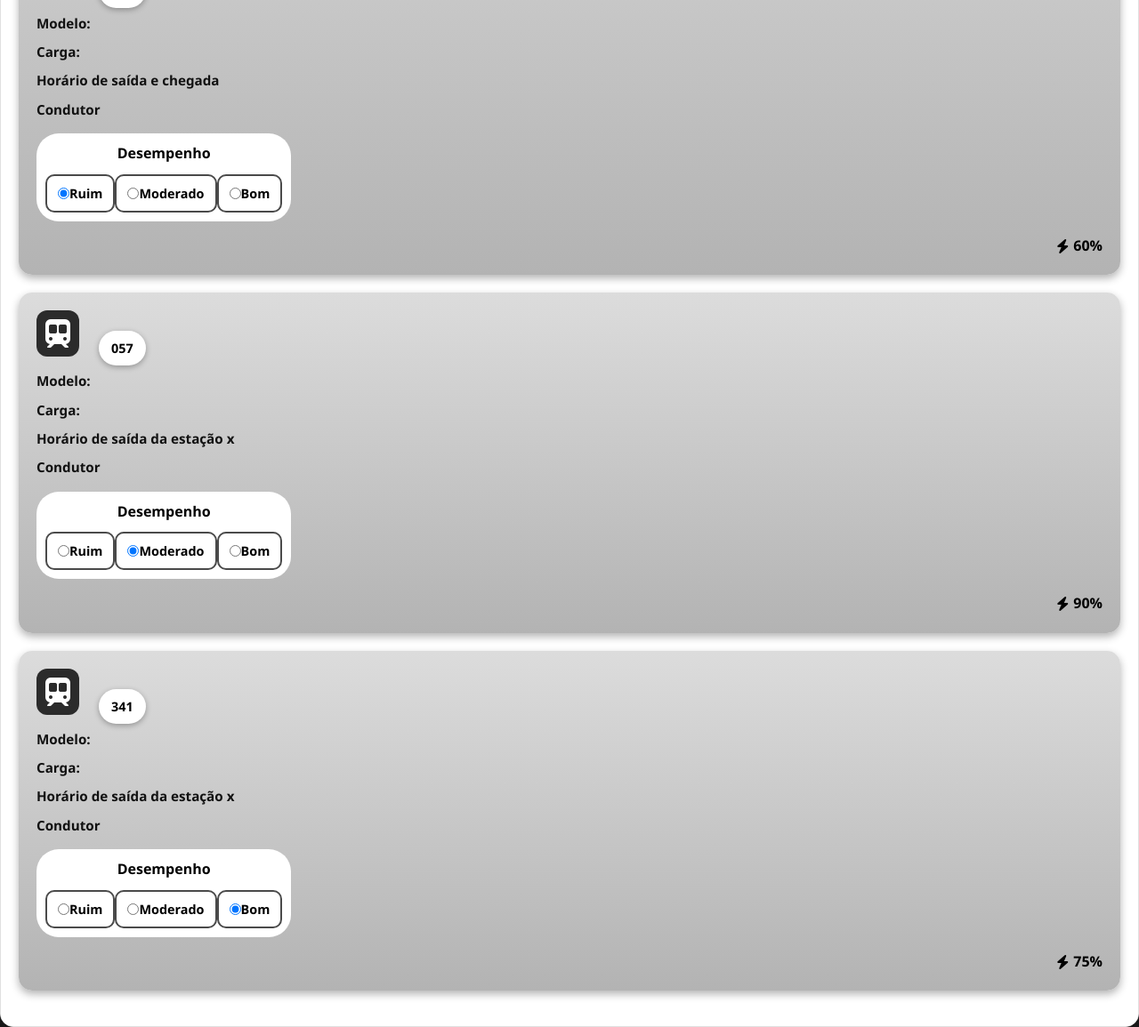
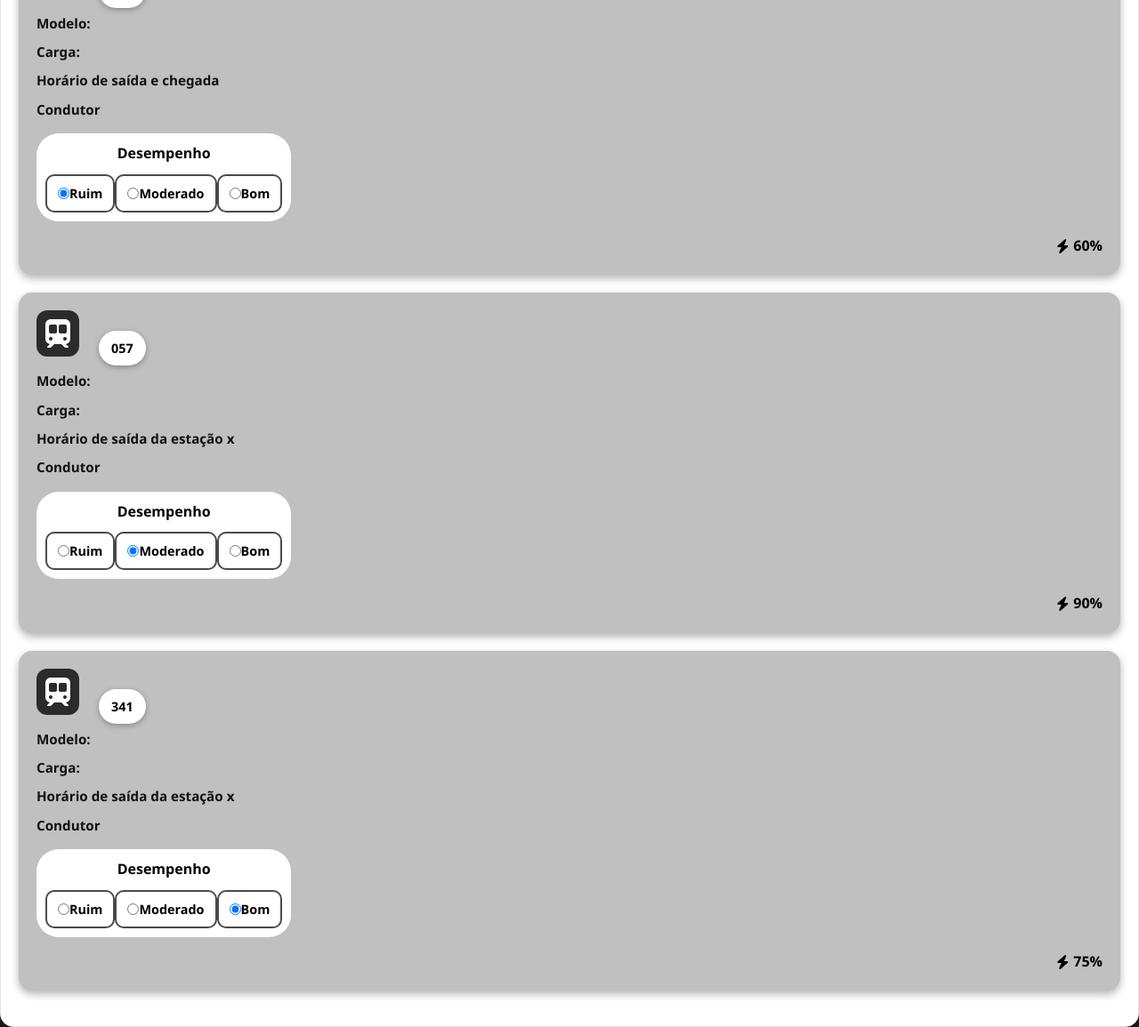
Before and after one commit to Guilherme-Engelmann/Mockup-MobileFirst, a PHP site: page /html/statusTrans.php in a window 1280 px wide. Shown: the part 418-1573 px from the top of the page at 89% size. Run offline with PHP 8.4, Linux system fonts and the light colour scheme.

Commit message:
update - style

```diff
--- a/css/trens.css
+++ b/css/trens.css
@@ -68,7 +68,7 @@ h2 {
 }
 
 .train-card {
-    background: linear-gradient(180deg, #dcdcdc 0%, #b3b3b3 100%);
+    background: silver;
     border-radius: 15px;
     padding: 20px;
     margin-bottom: 20px;
```
